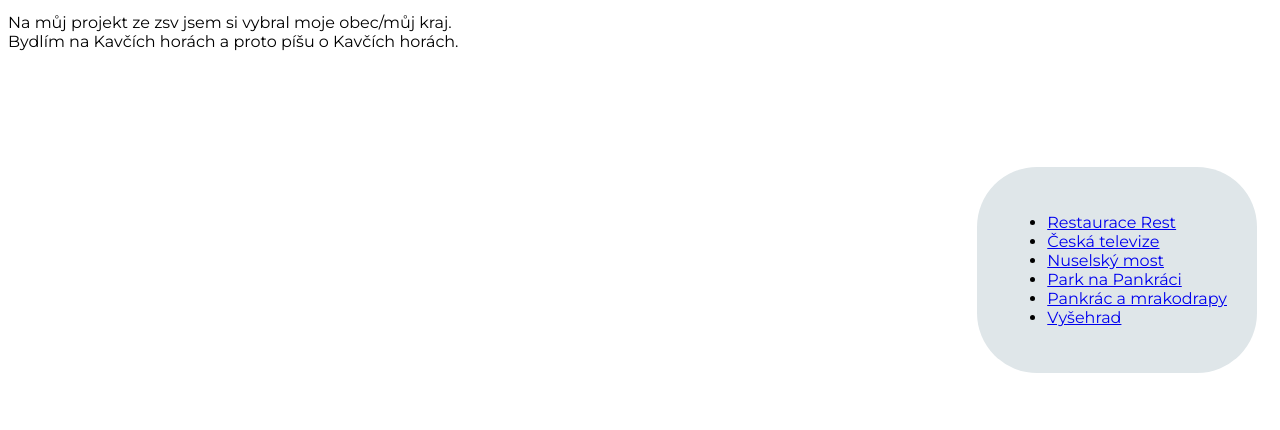
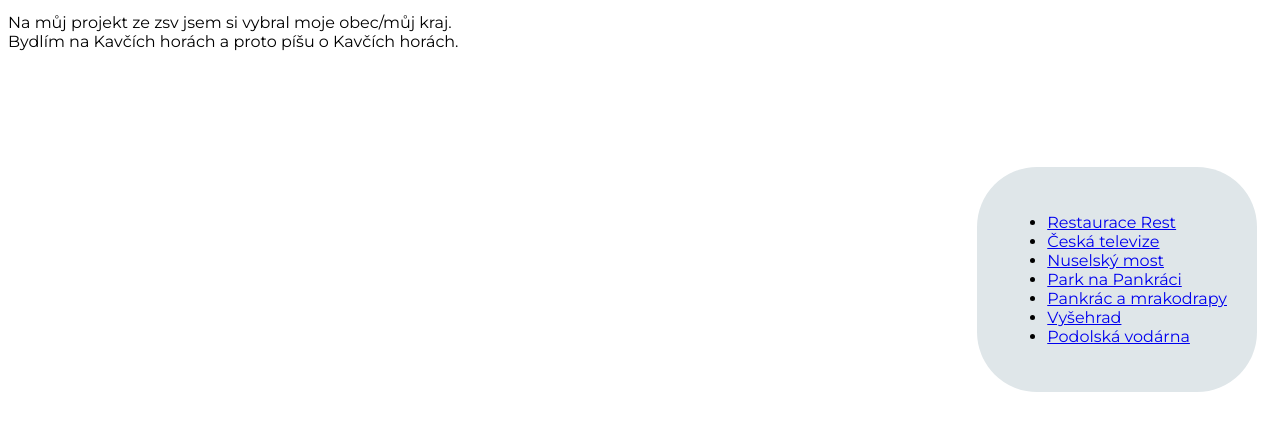
Before and after one commit to xbox224/kavci-hory, a plain HTML site: page index.html in a window 1280 px wide. Shown: the part 150-580 px from the top of the page. Drawn offline with Linux system fonts and the light colour scheme.

Commit message:
Update index.html

```diff
--- a/index.html
+++ b/index.html
@@ -41,6 +41,7 @@
         <li><a href="places/place/park.html">Park na Pankráci</a></li>
         <li><a href="places/place/tower.html">Pankrác a mrakodrapy</a></li>
         <li><a href="places/place/vysehrad.html">Vyšehrad</a></li>
+        <li><a href="places/place/vodarna.html">Podolská vodárna</a></li>
       </ul>
     </div>
 </div>
```
